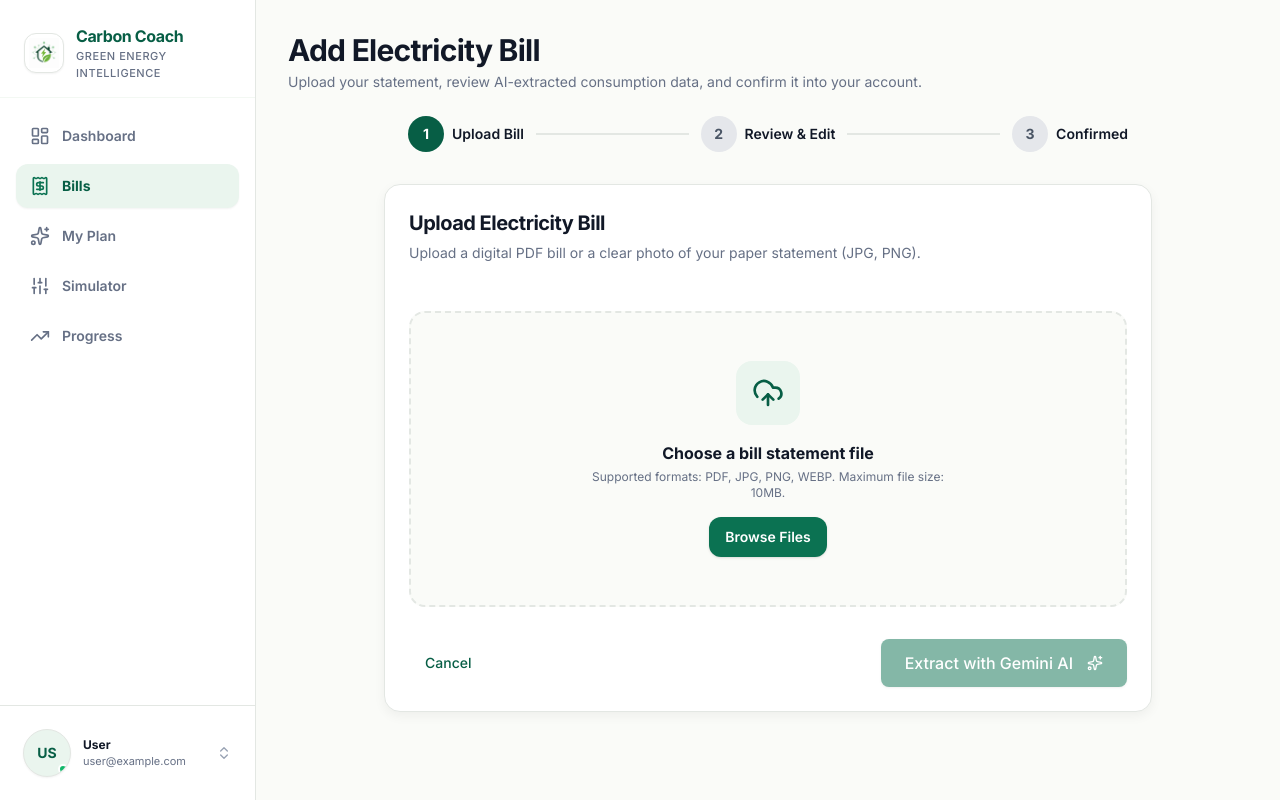
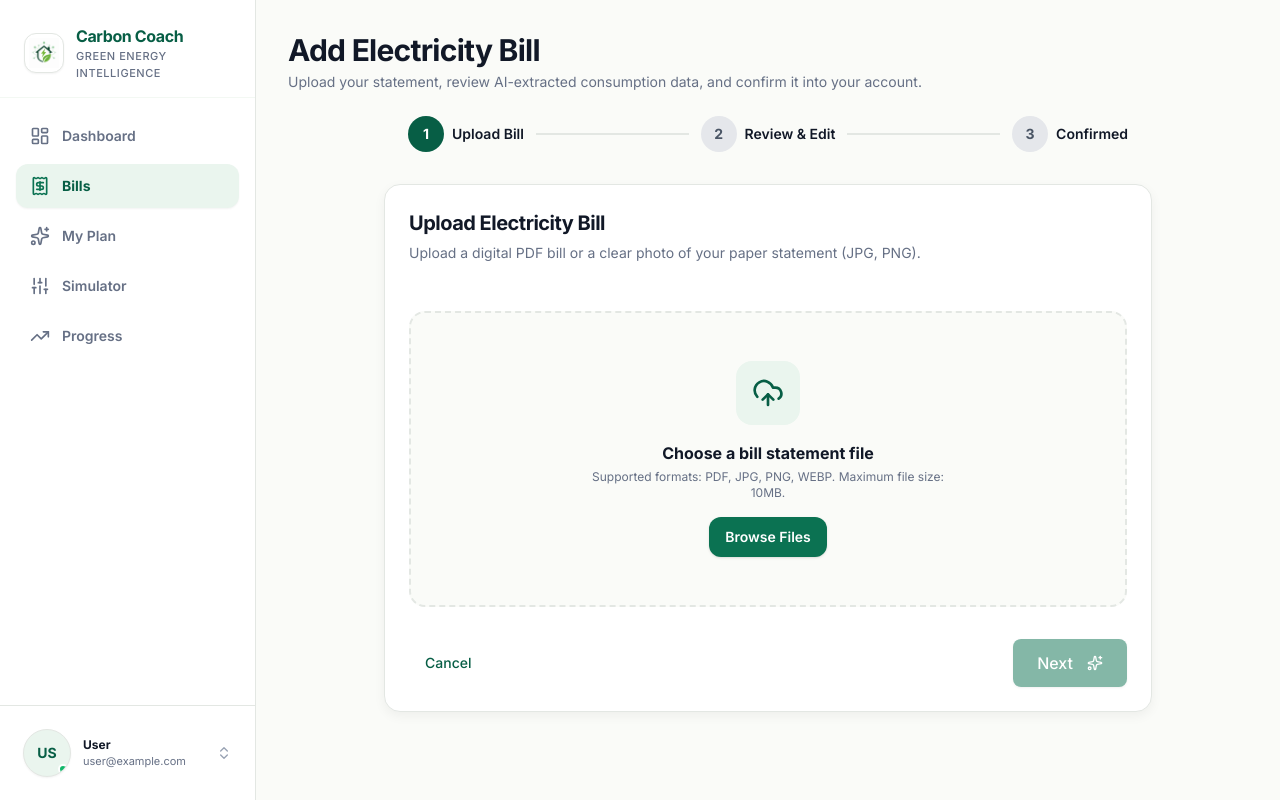
Before and after one commit to Sagar-Datkhile/CarbonCoach-AI, a Next.js app: page /bills/add in a window 1280 px wide. Built offline with nearby package versions, Linux system fonts and the light colour scheme; no server answers.

Commit message:
Update BillUploader.tsx

```diff
--- a/src/components/bills/BillUploader.tsx
+++ b/src/components/bills/BillUploader.tsx
@@ -231,7 +231,7 @@ export function BillUploader() {
                 onClick={handleStartExtraction}
                 rightIcon={<Sparkles className="w-4 h-4 ml-1" />}
               >
-                Extract with Gemini AI
+                Next
               </Button>
             </div>
           </CardContent>
```
